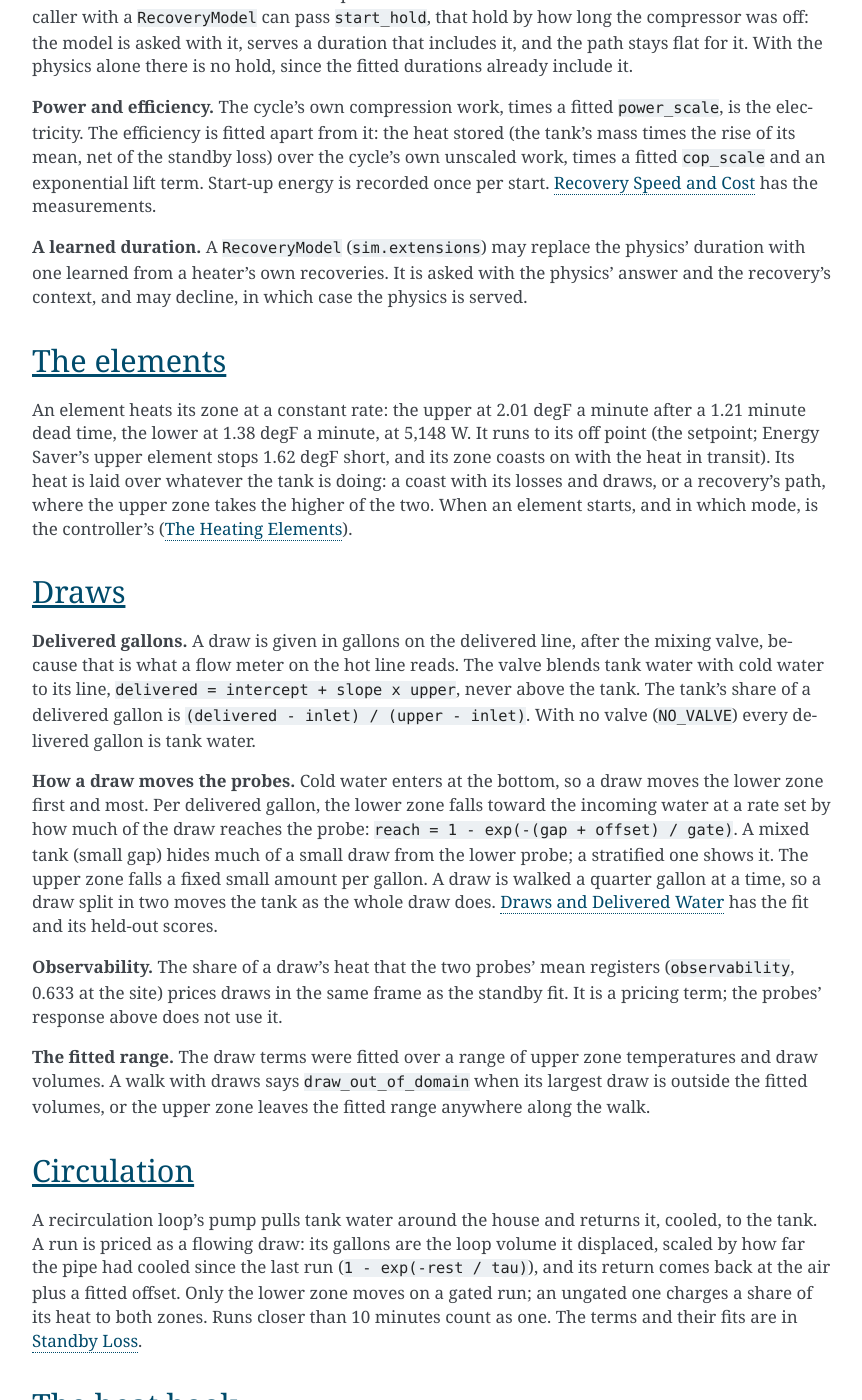
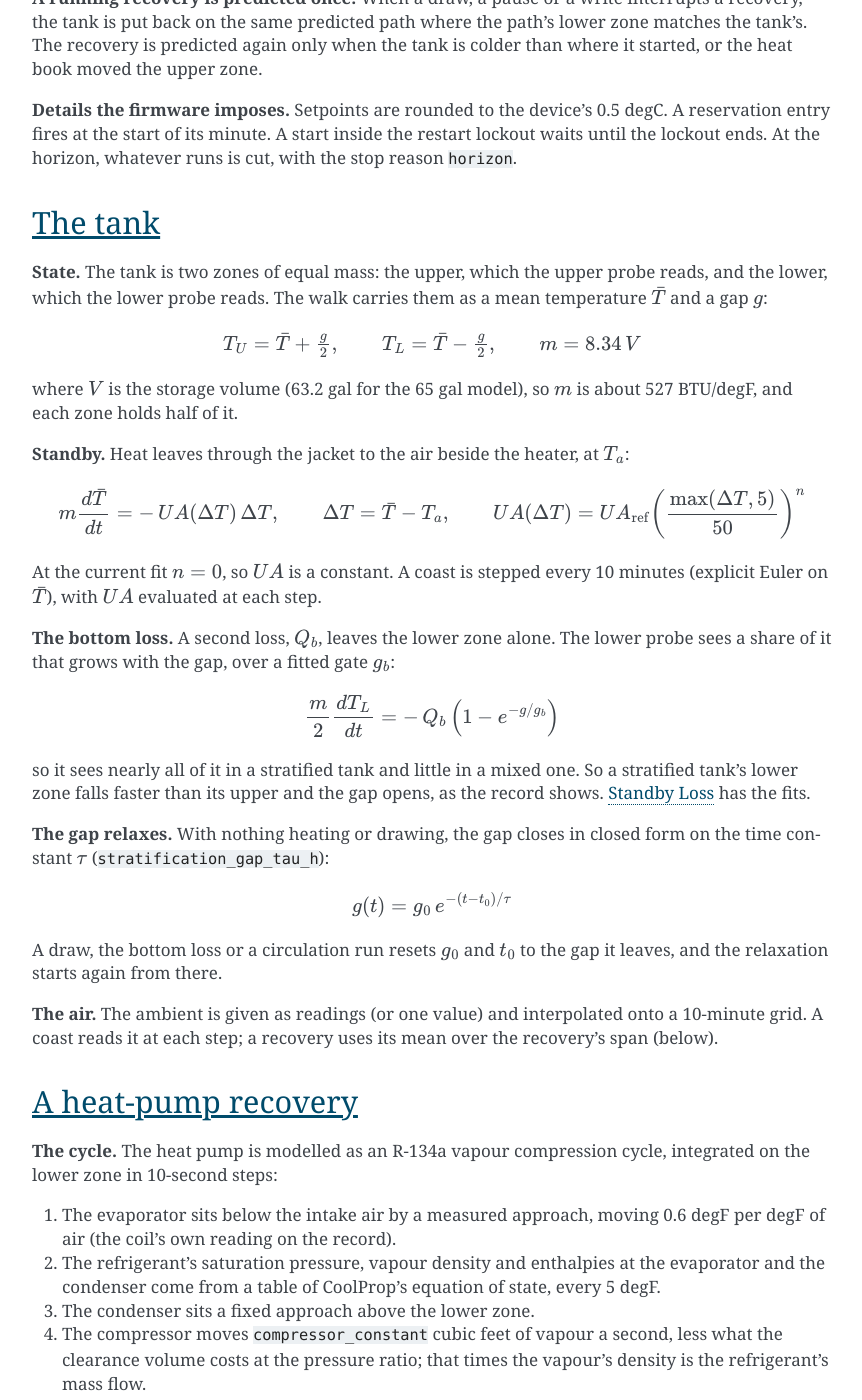
Before and after one commit to eman/nwp500-python, a Sphinx documentation site: the page built from docs/explanation/simulator-methodology.rst, in a window 1280 px wide and 1400 px high, scrolled down 3309 px. Shown: the whole window, without its empty margins (338-1200 px from the left). Built offline with Sphinx 7.4.7, drawn with Linux system fonts in a browser that asks for light colours; some of the changed text lies outside the part shown.

Commit message:
docs(sim): diagrams and formulas for the methodology page
Mermaid diagrams of the event walk, the compressor's phases and where
each sensor feeds, and the tank, cycle, COP, draw, circulation, book
and air model as equations. sphinxcontrib-mermaid renders the diagrams
in HTML; the PDF, without the Mermaid CLI, leaves them out.

```diff
--- a/docs/conf.py
+++ b/docs/conf.py
@@ -72,6 +72,7 @@
     "sphinx.ext.mathjax",
     "sphinx.ext.napoleon",
     "sphinxcontrib.openapi",
+    "sphinxcontrib.mermaid",
 ]
 
 # Suppress warnings for classes/functions exported in multiple modules
--- a/docs/explanation/simulator-methodology.rst
+++ b/docs/explanation/simulator-methodology.rst
@@ -64,6 +64,22 @@
 runs, with an element's heat laid over either. Then it hands the event
 to the controller.
 
+.. only:: html
+
+   .. mermaid::
+
+      flowchart TD
+          A["Scenario: state, settings, schedules, air, draws, writes"] --> B["Next event: fixed instants, and crossings on the tank's predicted path"]
+          B --> C{"Compressor running?"}
+          C -- yes --> D["Move the tank along the recovery's path"]
+          C -- no --> E["Coast: standby loss, draws, circulation"]
+          D --> F["controller.transition(state, event)"]
+          E --> F
+          F --> G["Carry out the actions: start, stop, retarget, set the mode"]
+          G --> H{"At the horizon?"}
+          H -- no --> B
+          H -- yes --> I["Result: path, heating intervals, energy, reasons"]
+
 **The controller.** ``sim.controller`` is the firmware as a pure
 function: ``transition(state, event, settings, params)`` returns the
 heater's new state and the actions it takes (start the compressor, stop
@@ -71,6 +87,24 @@
 given and through predicted paths, and keeps no state of its own. Its
 rules and the evidence for each are in :doc:`what-starts-a-recovery`,
 :doc:`tou-recovery-cap` and :doc:`heating-elements`.
+
+The compressor's part of the state moves through these phases; a start
+that comes due while it is locked out waits as a pending start until
+the lockout ends:
+
+.. only:: html
+
+   .. mermaid::
+
+      stateDiagram-v2
+          [*] --> idle
+          idle --> holding: start, with a hold
+          idle --> heating: start, no hold
+          holding --> heating: the hold ends
+          heating --> locked_out: stop at the target, a write or a mode
+          heating --> capped: TOU cap stop
+          capped --> idle: the window closes
+          locked_out --> idle: 330 s after the stop
 
 **Finding a crossing.** Paths are kept as points: every 10 minutes on a
 coast, and on a 10-minute grid for a recovery. A crossing of a threshold
@@ -95,27 +129,54 @@
 
 **State.** The tank is two zones of equal mass: the upper, which the
 upper probe reads, and the lower, which the lower probe reads. The walk
-carries them as a mean temperature and a gap: upper = mean + gap / 2,
-lower = mean - gap / 2. The tank's thermal mass is its storage volume
-(63.2 gal for the 65 gal model) times 8.34 BTU per gallon per degF,
-about 527 BTU/degF.
+carries them as a mean temperature :math:`\bar T` and a gap :math:`g`:
+
+.. math::
+
+   T_U = \bar T + \tfrac{g}{2}, \qquad T_L = \bar T - \tfrac{g}{2},
+   \qquad m = 8.34\,V
+
+where :math:`V` is the storage volume (63.2 gal for the 65 gal model),
+so :math:`m` is about 527 BTU/degF, and each zone holds half of it.
 
 **Standby.** Heat leaves through the jacket to the air beside the
-heater at ``UA(dT) x dT``, where dT is the tank's mean over the air.
-``UA`` follows ``ua_ref x (max(dT, 5) / 50) ^ n``; at the current fit
-``n`` is 0, so ``UA`` is a constant. A coast is stepped every 10 minutes
-(explicit Euler on the mean), with ``UA`` evaluated at each step.
+heater, at :math:`T_a`:
 
-**The bottom loss.** A second loss, ``Q_b``, leaves the lower zone
-alone. The lower probe sees ``1 - exp(-gap / gate)`` of it: nearly all
-of it in a stratified tank, little in a mixed one. So a stratified
+.. math::
+
+   m \frac{d\bar T}{dt} = -\,UA(\Delta T)\,\Delta T, \qquad
+   \Delta T = \bar T - T_a, \qquad
+   UA(\Delta T) = UA_{\text{ref}}
+   \left(\frac{\max(\Delta T, 5)}{50}\right)^{n}
+
+At the current fit :math:`n = 0`, so :math:`UA` is a constant. A coast
+is stepped every 10 minutes (explicit Euler on :math:`\bar T`), with
+:math:`UA` evaluated at each step.
+
+**The bottom loss.** A second loss, :math:`Q_b`, leaves the lower zone
+alone. The lower probe sees a share of it that grows with the gap, over
+a fitted gate :math:`g_b`:
+
+.. math::
+
+   \frac{m}{2} \frac{dT_L}{dt} = -\,Q_b \left(1 - e^{-g / g_b}\right)
+
+so it sees nearly all of it in a stratified tank and little in a mixed
+one. So a stratified
 tank's lower zone falls faster than its upper and the gap opens, as the
 record shows. :doc:`standby-loss` has the fits.
 
-**The gap relaxes.** With nothing heating or drawing, the gap closes as
-``gap(t) = gap_0 x exp(-t / tau)``, in closed form. A draw, the bottom
-loss or a circulation run resets ``gap_0`` to the gap it leaves, and
-the relaxation starts again from there.
+**The gap relaxes.** With nothing heating or drawing, the gap closes in
+closed form on the time constant :math:`\tau`
+(``stratification_gap_tau_h``):
+
+.. math::
+
+   g(t) = g_0\, e^{-(t - t_0)/\tau}
+
+A draw, the bottom loss or a circulation run resets :math:`g_0` and
+:math:`t_0` to the gap it leaves, and the relaxation starts again from
+there.
 
 **The air.** The ambient is given as readings (or one value) and
 interpolated onto a 10-minute grid. A coast reads it at each step; a
@@ -145,6 +206,39 @@
 6. The standby loss and the bottom loss are taken off, and the lower
    zone rises by the net heat over the zone's mass.
 
+In symbols, with :math:`K` the compressor constant, :math:`n` the
+polytropic exponent, :math:`c` the clearance ratio, :math:`a` the
+evaporator's approach at 65 degF air and :math:`s` its slope:
+
+.. math::
+
+   T_e = T_a - a - (1 - s)(T_a - 65), \qquad
+   T_c = T_L + \Delta T_{\text{cond}}, \qquad
+   r_p = \frac{P_{\text{sat}}(T_c)}{P_{\text{sat}}(T_e)}
+
+.. math::
+
+   \eta_v = 1 - c\left(r_p^{1/n} - 1\right), \qquad
+   \dot m = K\,\rho_g(T_e)\,\eta_v, \qquad
+   w = \frac{n}{n-1}\,\frac{P_{\text{sat}}(T_e)}{\rho_g(T_e)}
+   \left(r_p^{(n-1)/n} - 1\right)
+
+.. math::
+
+   \dot Q_h = \dot m \left(h_g(T_e) + w - h_f(T_c)\right)
+   + \dot Q_{\text{lat}}
+
+.. math::
+
+   m_z \frac{dT_L}{dt} = \dot Q_h - UA(\Delta T)\,\Delta T
+   - Q_b\left(1 - e^{-g/g_b}\right), \qquad
+   m_z = \begin{cases} m/2 & g > 0 \\ m & g = 0 \end{cases}
+
+While :math:`g > 0` the gap closes by what the lower zone gains, so the
+upper zone holds. :math:`\dot Q_{\text{lat}}` is the latent heat of
+the fan's air cooled to the coil, nonzero only when :math:`T_e` is
+below the air's dew point.
+
 It stops when the lower zone reaches the target (``hp_lower_off``), or
 after 30 hours, reported as truncated. ``compressor_constant`` is the
 one term fitted on durations. The evaporator's approach and slope are
@@ -171,11 +265,19 @@
 stays flat for it. With the physics alone there is no hold, since the
 fitted durations already include it.
 
-**Power and efficiency.** The cycle's own compression work, times a
-fitted ``power_scale``, is the electricity. The efficiency is fitted
-apart from it: the heat stored (the tank's mass times the rise of its
-mean, net of the standby loss) over the cycle's own unscaled work,
-times a fitted ``cop_scale`` and an exponential lift term. Start-up energy is recorded once per start.
+**Power and efficiency.** The cycle's own compression work
+:math:`W = \int \dot m\, w\, dt`, times a fitted ``power_scale``, is
+the electricity. The efficiency is fitted apart from it, on the heat
+stored :math:`Q` (the tank's mass times the rise of its mean, net of
+the standby loss) over the same unscaled work:
+
+.. math::
+
+   \text{COP} = s_{\text{cop}}\, \frac{Q}{W}\,
+   e^{-\gamma\,(\bar T - T_a - 62)}
+
+with ``cop_scale`` :math:`s_{\text{cop}}` and the lift term
+:math:`\gamma` fitted. Start-up energy is recorded once per start.
 :doc:`recovery-speed` has the measurements.
 
 **A learned duration.** A ``RecoveryModel`` (``sim.extensions``) may
@@ -203,18 +305,34 @@
 **Delivered gallons.** A draw is given in gallons on the delivered
 line, after the mixing valve, because that is what a flow meter on the
 hot line reads. The valve blends tank water with cold water to its
-line, ``delivered = intercept + slope x upper``, never above the tank.
-The tank's share of a delivered gallon is ``(delivered - inlet) /
-(upper - inlet)``. With no valve (``NO_VALVE``) every delivered gallon
-is tank water.
+line, never above the tank, and the tank's share :math:`h` of a
+delivered gallon follows:
+
+.. math::
+
+   T_{\text{del}} = \min\left(T_U,\; b + k\,T_U\right), \qquad
+   h = \frac{T_{\text{del}} - T_{\text{in}}}{T_U - T_{\text{in}}}
+
+with the valve's intercept :math:`b` and slope :math:`k`. With no valve
+(``NO_VALVE``, :math:`b = 0`, :math:`k = 1`) every delivered gallon is
+tank water.
 
 **How a draw moves the probes.** Cold water enters at the bottom, so a
-draw moves the lower zone first and most. Per delivered gallon, the
-lower zone falls toward the incoming water at a rate set by how much of
-the draw reaches the probe: ``reach = 1 - exp(-(gap + offset) /
-gate)``. A mixed tank (small gap) hides much of a small draw from the
-lower probe; a stratified one shows it. The upper zone falls a fixed
-small amount per gallon. A draw is walked a quarter gallon at a time,
+draw moves the lower zone first and most. Per delivered gallon
+:math:`V`, the lower zone falls toward the incoming water at a rate set
+by how much of the draw reaches the probe, and the upper zone falls a
+fixed small amount:
+
+.. math::
+
+   \frac{dT_L}{dV} = -\,\frac{r\,h}{V_r}\left(T_L - T_{\text{in}}\right),
+   \qquad r = 1 - e^{-(g + \delta)/g_r}, \qquad
+   \frac{dT_U}{dV} = -\beta
+
+with the fitted reach volume :math:`V_r`, offset :math:`\delta`, gate
+:math:`g_r` and upper fall :math:`\beta`. A mixed tank (small gap)
+hides much of a small draw from the lower probe; a stratified one shows
+it. A draw is walked a quarter gallon at a time,
 so a draw split in two moves the tank as the whole draw does.
 :doc:`draws` has the fit and its held-out scores.
 
@@ -235,12 +353,20 @@
 
 A recirculation loop's pump pulls tank water around the house and
 returns it, cooled, to the tank. A run is priced as a flowing draw: its
-gallons are the loop volume it displaced, scaled by how far the pipe
-had cooled since the last run (``1 - exp(-rest / tau)``), and its
-return comes back at the air plus a fitted offset. Only the lower zone
-moves on a gated run; an ungated one charges a share of its heat to
-both zones. Runs closer than 10 minutes count as one. The terms and
-their fits are in :doc:`standby-loss`.
+gallons are the loop volume :math:`V_{\text{loop}}` it displaced,
+scaled by how far the pipe had cooled in the :math:`t_{\text{rest}}`
+since the last run, and its return comes back at the air plus a fitted
+offset:
+
+.. math::
+
+   V_{\text{run}} = \min\left(\dot V\,t_{\text{run}},\;
+   V_{\text{loop}}\right)\left(1 - e^{-t_{\text{rest}}/\tau_c}\right),
+   \qquad T_{\text{return}} = T_a + \Delta T_{\text{rest}}
+
+Only the lower zone moves on a gated run; an ungated one charges a
+share of its heat to both zones. Runs closer than 10 minutes count as
+one. The terms and their fits are in :doc:`standby-loss`.
 
 
 The heat book
@@ -256,7 +382,23 @@
 through the valve, or tank gallons at the upper zone), standby loss and
 circulation, and credits the compressor's heat (a fitted rate that
 rises with the air) and the elements'. Credited heat is drawable
-wherever it lands.
+wherever it lands:
+
+.. math::
+
+   H(t_0) = 8.34\,V\left(\bar T - 70\right), \qquad
+   \frac{dH}{dt} = \dot q_{hp}(T_a) + \dot q_{el}
+   - UA_b \max(0, \bar T - T_a) - \dot q_{\text{draw}}
+   - \dot q_{\text{circ}}
+
+.. math::
+
+   \dot q_{hp}(T_a) = q_0 + q_1\,(T_a - 65), \qquad
+   \dot q_{\text{draw}} = 8.34\,\dot V_{\text{del}}
+   \left(T_{\text{del}}(T_U) - T_{\text{in}}\right)
+
+where :math:`q_0`, :math:`q_1` and the book's own :math:`UA_b` are its
+fitted terms (``BookParams``).
 
 **Anchors.** A book starts, and restarts, only where the tank is known
 full: both probes within ``uniform_band_f`` at the end of a recovery
@@ -281,8 +423,15 @@
 **How much is left.** The empty point (``empty_btu``) is the booked
 heat left when the upper probe crossed the line in recorded drawdowns.
 Deliverable gallons are the heat above it over the heat a delivered
-gallon takes. Along a walk the book also moves the upper zone the probe
-would show as the tank empties, and re-anchors where the walk's tank
+gallon takes:
+
+.. math::
+
+   D = \frac{H - H_{\text{empty}}}
+   {8.34\left(T_{\text{del}}(T_U) - T_{\text{in}}\right)}
+
+Along a walk the book also moves the upper zone the probe would show
+as the tank empties, and re-anchors where the walk's tank
 is full: at the end of a recovery the heater stopped itself, quiet
 after one with the zones within the band, or with the compressor
 running alone past the hold.
@@ -302,8 +451,7 @@
 ``delivered_lag_gal`` gallons later (measured once, 5.3 to 7.3 gal;
 5.0 used).
 
-**Deliverable gallons.** With a book: the booked heat above the empty
-point, plus the lag. Without one: the tank's heat as the two probes
+**Deliverable gallons.** With a book: :math:`D` above, plus the lag. Without one: the tank's heat as the two probes
 place it, or the most that recorded draws delivered from probes no
 warmer than now (``evidence``), whichever is more, plus the lag; with
 the upper probe already below the line, none.
@@ -399,6 +547,47 @@
 The heater's own readings are the only required input; everything else
 improves an answer where it is given and has a stated default where it
 is not.
+
+.. only:: html
+
+   .. mermaid::
+
+      flowchart LR
+          subgraph heater["The heater"]
+              P["Tank probes"]
+              F["Running flags, heat source"]
+              A["Air reading"]
+              W["Power, energy count"]
+              S["Setpoint, thresholds, mode, TOU"]
+          end
+          subgraph site["The installation"]
+              AS["Air sensor, humidity"]
+              IN["Cold supply probe"]
+              FM["Hot line flow meter"]
+              CP["Circulation pump"]
+              OF["Outdoor forecast"]
+          end
+          P --> SC["Scenario"]
+          F --> SC
+          S --> SC
+          A --> SC
+          AS --> SC
+          OF --> SC
+          CP --> SC
+          FM --> SC
+          P --> BK["Heat book"]
+          F --> BK
+          A --> BK
+          FM --> BK
+          IN --> BK
+          CP --> BK
+          P --> CAL["Calibration"]
+          F --> CAL
+          A --> CAL
+          W --> CAL
+          AS --> CAL
+          FM --> CAL
+          CP --> CAL
 
 The heater's readings
 ---------------------
@@ -502,8 +691,8 @@
        above. Without them, an installation that circulates says
        ``circulation_unknown``.
    * - An outdoor forecast
-     - The air ahead of time: ``air = damping x outdoor(t - lag) +
-       offset``, fitted from the air beside the heater (without that
+     - The air ahead of time,
+       :math:`T_a(t) = d\,T_{\text{out}}(t - \lambda) + c`, fitted from the air beside the heater (without that
        sensor, the heater's running readings) against the outdoor
        history, and shifted to pass through the heater's last running
        reading.
--- a/docs/requirements.txt
+++ b/docs/requirements.txt
@@ -4,6 +4,7 @@
 sphinx>=3.2.1
 # sphinx_rtd_theme
 sphinxcontrib-openapi>=0.8.0
+sphinxcontrib-mermaid>=1.0.0
 click>=8.3.0
 rich>=14.3.0
 numpy>=1.24.0
```
